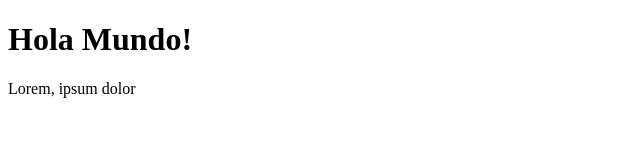
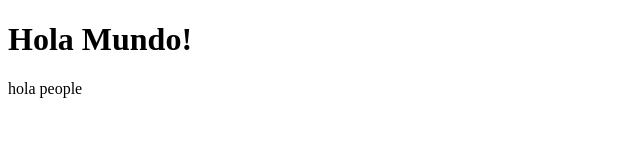
Before and after one commit to ecoandrea/eliminar-por-favor, a plain HTML site: page index.html in a window 1280 px wide. Shown: the full height of the page, 0-640 px from the left. Drawn offline with Linux system fonts and the light colour scheme; files whose address does not match are found by name.

Commit message:
agregue html

```diff
--- a/index.html
+++ b/index.html
@@ -8,7 +8,7 @@
 </head>
 <body>
     <h1>Hola Mundo!</h1>
-    <p>Lorem, ipsum dolor</p>
+    <p>hola people</p>
     <script src="app.js"></script>
 </body>
 </html>
```
